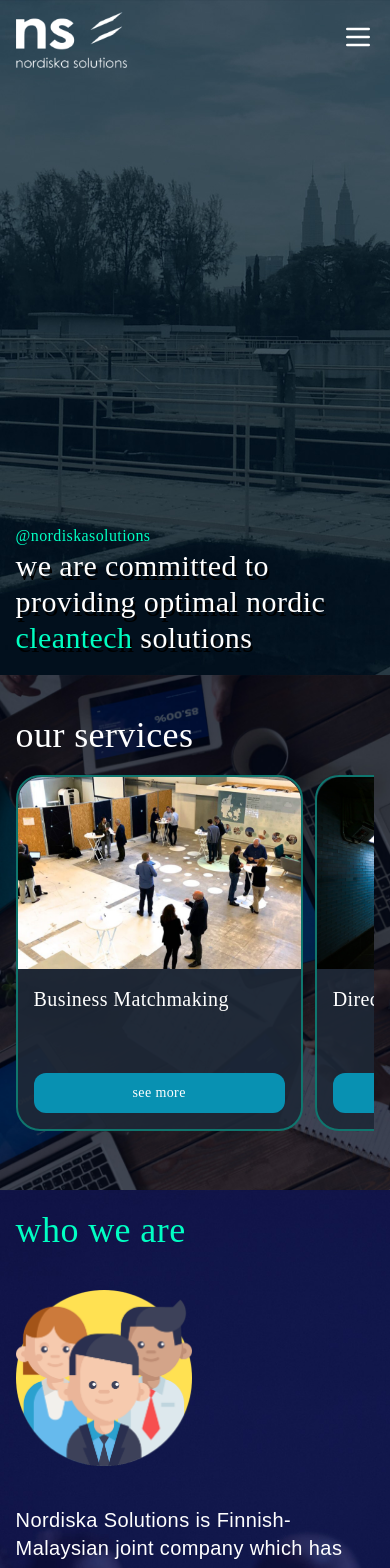
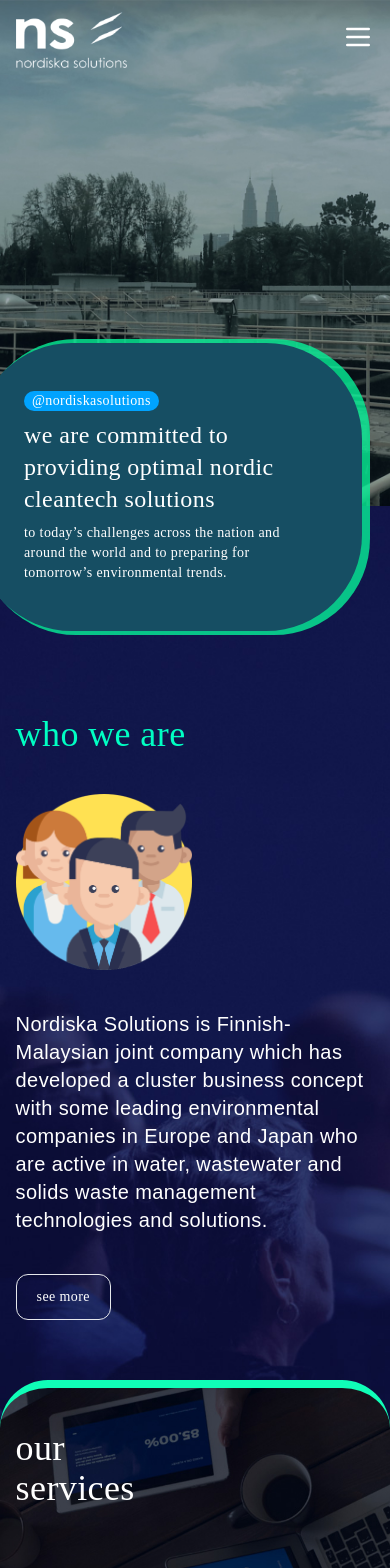
Before and after one commit to samithw/nordiska-vite-react-ts-v2, a React (Vite) app: page / in a window 390 px wide. Shown: the top 1568 px of the page. Built offline with nearby package versions, Linux system fonts and the light colour scheme; a web font is replaced by a local one.

Commit message:
mobile view new layout

```diff
--- a/src/components/ContentSection.tsx
+++ b/src/components/ContentSection.tsx
@@ -22,7 +22,7 @@ const ContentSection = (props : Props) => {
     return(
         <>
         <div id = {props.uniqueId} className="content-wrapper" style = { props.children.contentBgCSS } >
-            <div className="container md:min-h-screen text-white font-zenMaru flex flex-col justify-center">
+            <div className="container md:min-h-screen text-white font-zenMaru flex flex-col justify-center pt-48">
                 <h3 className="font-zen text-4xl lg:text-5xl text-nsgreen">{props.children.contentTitle}</h3>
                 <div className="flex flex-col-reverse md:flex-row gap-10 md:gap-20 my-10">
                     <div className=" text-xl md:text-2xl md:leading-10">
--- a/src/components/Footer.tsx
+++ b/src/components/Footer.tsx
@@ -5,7 +5,7 @@ type Props = {}
 
 const Footer = (props: Props) => {
   return (
-    <div className="content-wrapper bg-[#2D2F36]">
+    <div className="content-wrapper bg-[#2D2F36] pt-10 -mt-20">
         <div className="container md:flex relative md:space-x-20">
             <div className="w-full md:w-[70%] py-10 md:p-0">
                 <a href="#">
--- a/src/components/HeroSection.tsx
+++ b/src/components/HeroSection.tsx
@@ -7,9 +7,11 @@ const HeroSection = (props: Props) => {
   return (
     <>
       <div className="content-wrapper" style= {props.bgCSS} >
-        <div className="container md:h-screen min-h-[80vh] flex items-end pb-[5vw]">
-          <div className=' items-end font-zen break-words lg:w-[50vw]'>
+        <div className="container min-h-[60vh] flex items-end pb-[5vw]">
+          <div className=' items-end font-zen break-words  w-full bg-[#07f198] rounded-[6rem] absolute left-0 right-0 translate-y-[50%] py-1 pr-1 -translate-x-5 bg-opacity-80'>
+              <div className=' bg-cyan-900 p-12 rounded-[6rem] min-h-[50%] -translate-x-1'>
               {props.children}
+              </div>
            </div>
         </div>
       </div>
--- a/src/components/ServicesCards.tsx
+++ b/src/components/ServicesCards.tsx
@@ -41,10 +41,10 @@ const ServicesCards = (props: Props) => {
 
   return (
 
-    <div className = "content-wrapper" style = {{ backgroundImage: 'url("/images/banner__services__1.jpg")'}}>
-        <div className="container relative flex">
+    <div className = "content-wrapper box-content bg-gray-600 border-t-8 border-b-2 border-[#10FEB7] rounded-[3rem] -translate-y-10" style = {{ backgroundImage: 'url("/images/banner__services__1.jpg")'}}>
+        <div className="container relative flex pt-32 pb-10">
 
-          <h1 className="absolute top-10 text-4xl lg:text-5xl font-zen text-white">our services</h1>
+          <h1 className="absolute top-10 text-4xl lg:text-5xl font-zen text-white">our<br /> services</h1>
 
           {/* <button ref={previousCard} className=' text-white hidden md:block mr-2'>
             <svg xmlns="http://www.w3.org/2000/svg" className=" h-20 w-10" fill="none" viewBox="6 0 10 24" stroke="currentColor" strokeWidth="2">
--- a/src/pages/Home.tsx
+++ b/src/pages/Home.tsx
@@ -11,18 +11,20 @@ type Props = {}
 const Home = () => {
   return (
     <>
-        <HeroSection bgCSS={{ backgroundImage : 'url("images/banner__nordiskasolutions__home.jpg")'}}>
-          <h1 className=" text-base md:text-2xl text-nsgreen">@nordiskasolutions</h1>
-          <h2 className=" text-3xl md:text-3xl lg:text-5xl text-white text-shadow">we are committed to providing optimal nordic <span className=" text-nsgreen">cleantech</span> solutions</h2>
-          <h3 className=" text-base md:text-lg text-white hidden md:block">to today’s challenges across the nation and around the world and to preparing for <span className="text-nsgreen">tomorrow’s environmental trends.</span></h3>
+        <HeroSection bgCSS={{ backgroundImage : 'url("images/banner__nordiska__solutions__home.jpg")'}}>
+          <h1 className=" text-sm md:text-2xl text-white bg-[#00A3FF] w-fit px-2 rounded-3xl mb-2">@nordiskasolutions</h1>
+          <h2 className=" text-2xl md:text-3xl lg:text-3xl text-white mb-2">we are committed to providing optimal nordic <span className=" ">cleantech</span> solutions</h2>
+          <h3 className=" text-sm md:text-lg text-white md:block">to today’s challenges across the nation and around the world and to preparing for <span className="">tomorrow’s environmental trends.</span></h3>
         </HeroSection>
 
-        <ServicesCards />
+
 
         <ContentSection>
           {{
               contentBgCSS : {
-                backgroundImage :'url("/images/banner__about__2.jpg")'
+                backgroundImage :'url("/images/banner__about__2.jpg")',
+                paddingBottom : '5rem',
+                paddingTop : '1rem'
               },
               contentTitle : "who we are",
               contentBody : (
@@ -33,6 +35,7 @@ const Home = () => {
           }}
         </ContentSection>
 
+        <ServicesCards />
 
 
         <Footer />
```
Also changed, not shown: public/images/banner__nordiska__solutions__home.jpg (added).
